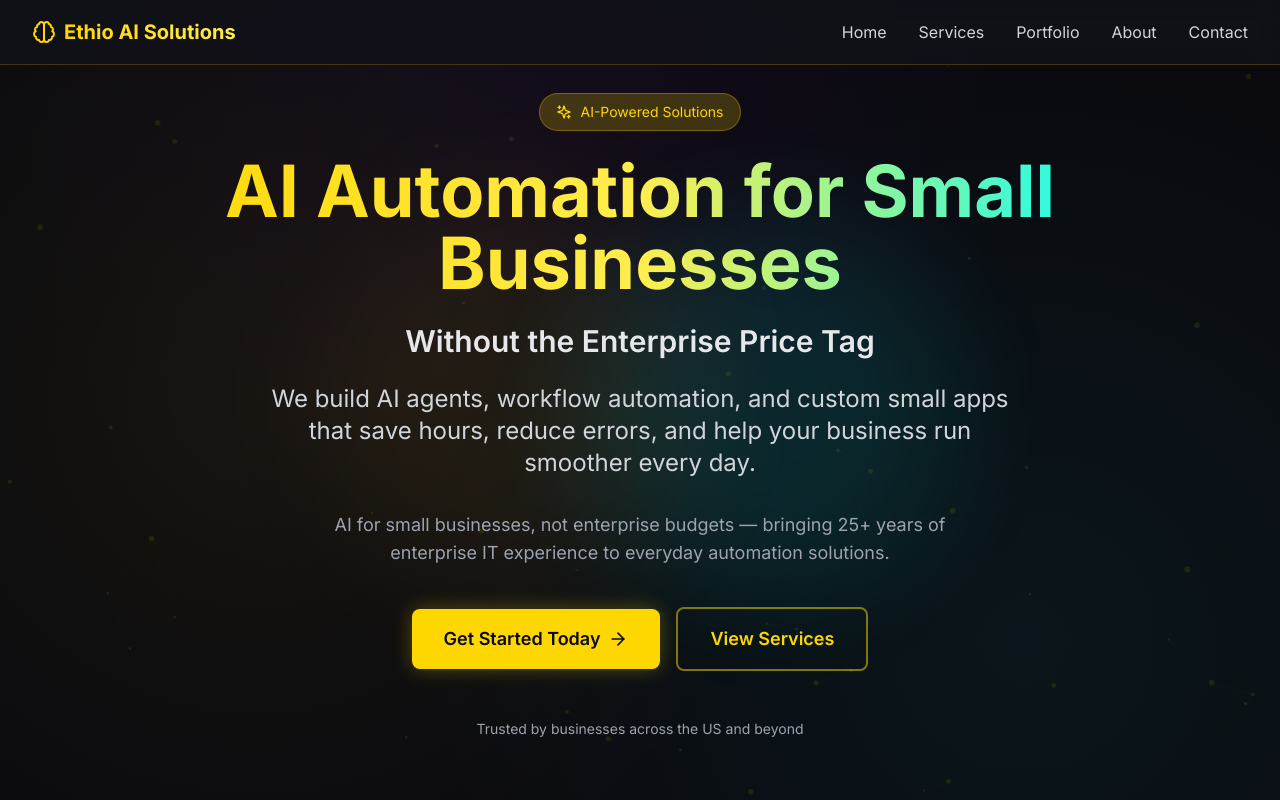
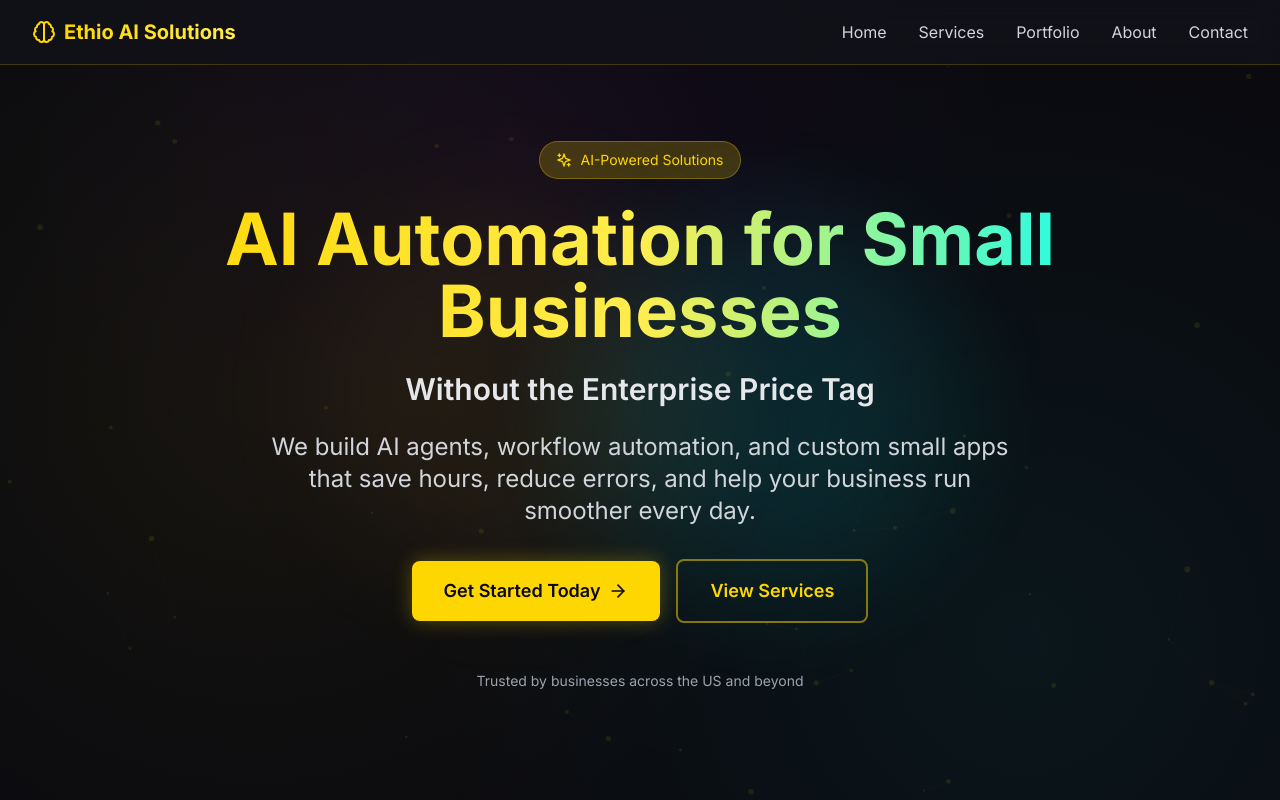
Before and after one commit to jaklilu/Ethio_AI_Solutions, a Next.js app: page / in a window 1280 px wide. Shown: the top 800 px of the page. Built offline with nearby package versions, Linux system fonts and the light colour scheme.

Commit message:
remove enterprise experience reference from hero section

```diff
--- a/components/sections/Hero.tsx
+++ b/components/sections/Hero.tsx
@@ -46,15 +46,6 @@ export default function Hero() {
           We build AI agents, workflow automation, and custom small apps that save hours, reduce errors, and help your business run smoother every day.
         </p>
 
-        {/* Key Message */}
-        <motion.p
-          initial={{ opacity: 0 }}
-          animate={{ opacity: 1 }}
-          transition={{ duration: 0.8, delay: 0.3 }}
-          className="text-sm sm:text-base md:text-lg text-gray-400 mb-8 md:mb-10 max-w-2xl mx-auto px-4"
-        >
-          AI for small businesses, not enterprise budgets — bringing 25+ years of enterprise IT experience to everyday automation solutions.
-        </motion.p>
 
         {/* Mobile-optimized buttons - stack on mobile */}
         <motion.div
```
